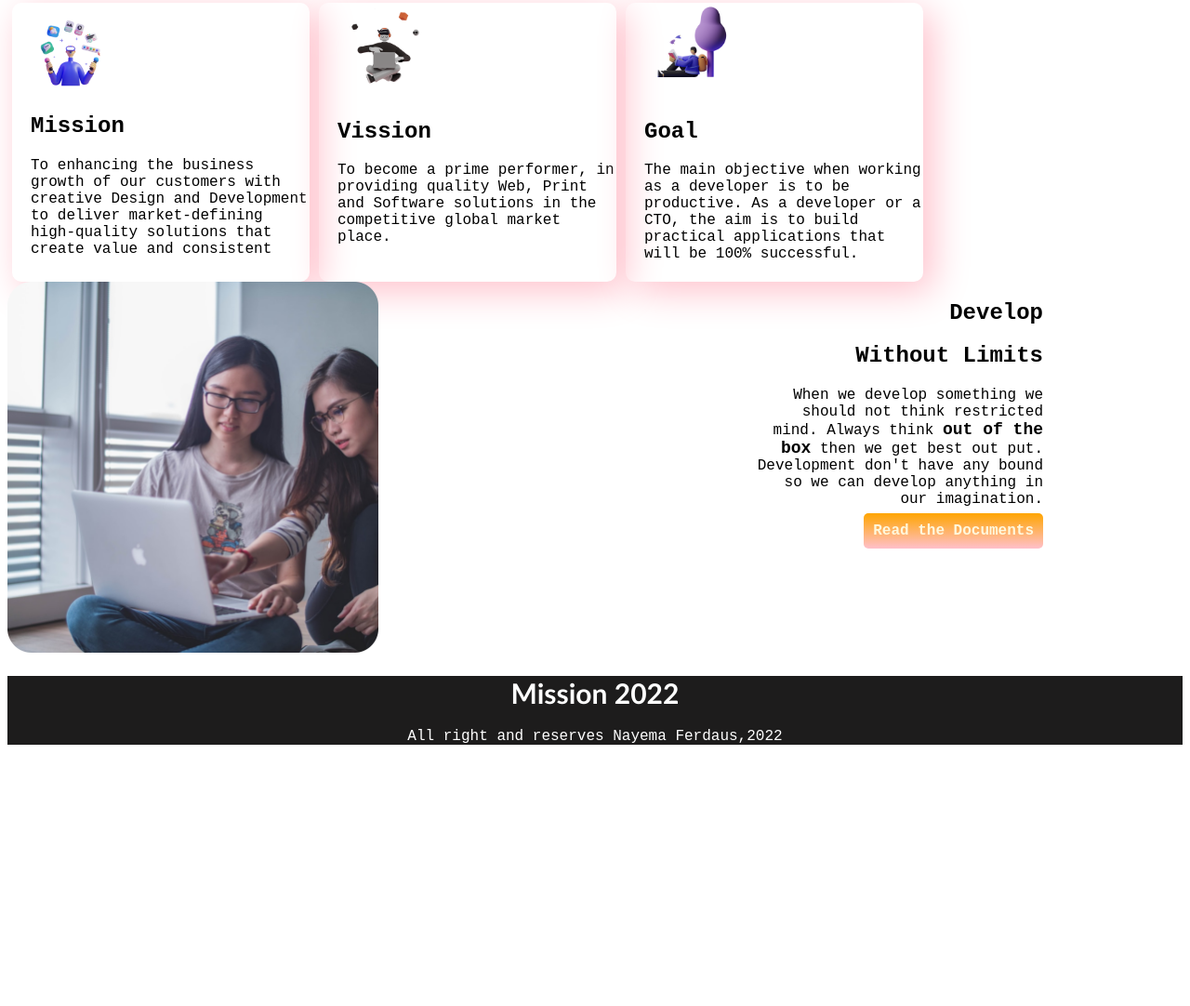
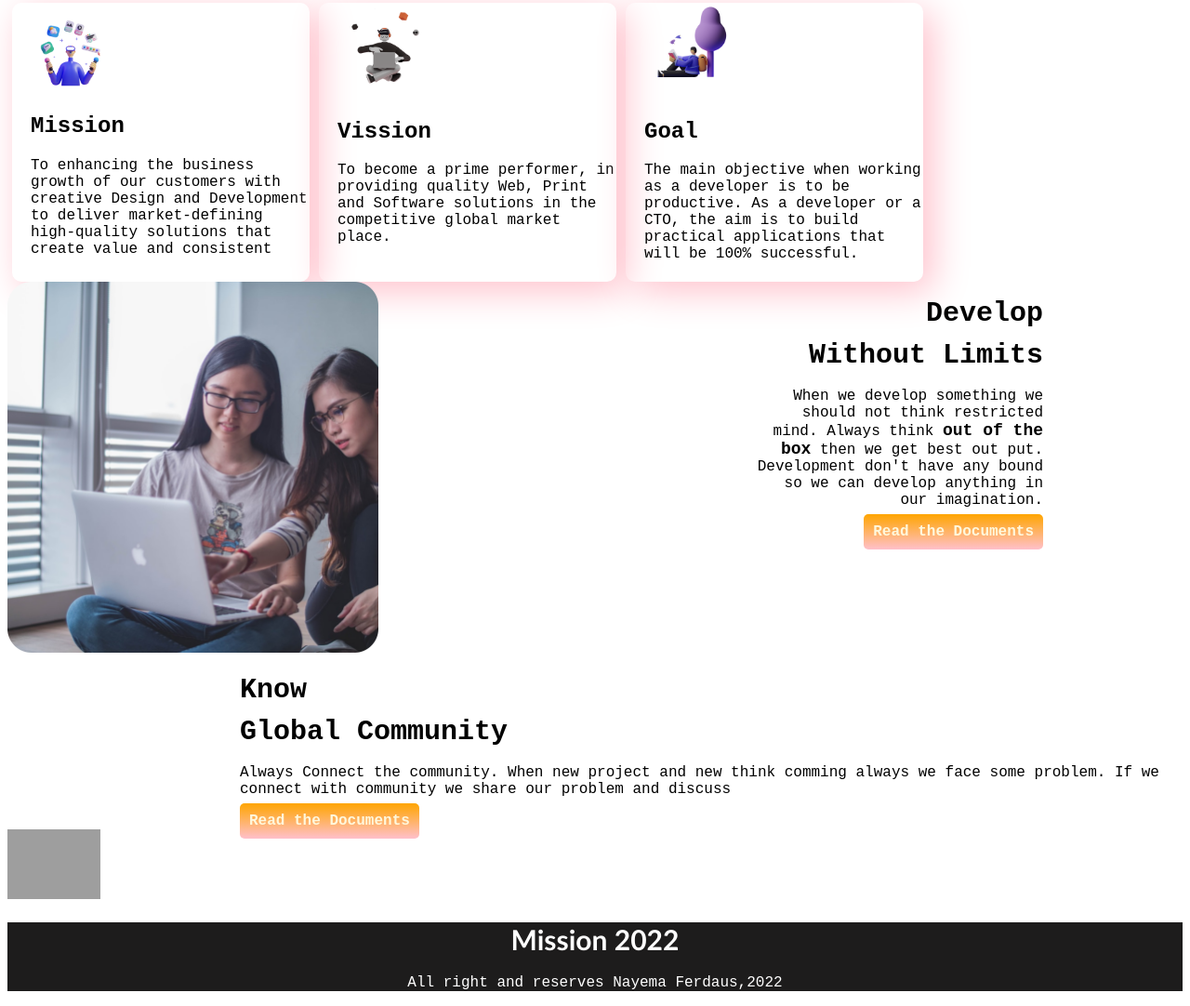
Before and after one commit to NAYEMAFerdaus/first-assignment, a plain HTML site: page index.html in a window 1280 px wide. Shown: the part 444-1526 px from the top of the page at 93% size. Before the commit the page ends 1261 px from the top, so only its background shows below. Drawn offline with Linux system fonts and the light colour scheme; grey boxes are pictures that could not be loaded.

```diff
--- a/index.html
+++ b/index.html
@@ -61,6 +61,19 @@
             </div>
         </div>
     </section>
+    <section>
+        <div class="body-elemnt">
+            <div class="body-sec">
+                <h2 class="h2-disg">Know</h2>
+                <h2 class="h2-disg">Global Community</h2>
+                <p class="pra-1">Always Connect the community. When new project and new think comming always we face some problem. If we connect with community we share our problem and discuss  </p>
+                <a class="link-button" href="#" target="_blank">Read the Documents</a>
+            </div>
+            <div class="body-sec-img">
+                <img src="images/project.png" alt="">
+            </div>
+        </div>
+    </section>
     <footer>
         <div class="footer-add">
             <h1>Mission <span class="dep-part"></span>2022 </h1>
--- a/style.css
+++ b/style.css
@@ -38,6 +38,11 @@ border-radius:10px;
 .home-part img{
     width:50%;
 }
+.h2-disg{
+    font-size: 30px;
+    font-weight: 700;
+    line-height: 20px;
+}
 .link-button{
     text-decoration: none;
     background-image: linear-gradient(orange, pink);
@@ -52,7 +57,8 @@ img{
 }
 .body-dev{
     display: flex;
-    margin-bottom: 0px;
+    width:100% ;
+    margin-bottom:
 }
 .body-dev-image img{
     width: 50%;
@@ -69,6 +75,19 @@ img{
     width:50%;
     text-align:right ;
 }
+.body-element{
+    display: flex;
+    justify-content:;
+    margin-bottom: ;
+
+}
+.body-sec{
+    padding-left: 250px ;
+}
+.body-sec-img{
+    width: 50%;
+    padding-lef:;
+}
 .footer-add{
     text-align: center;
     background-color:rgb(29,28,28);
```
